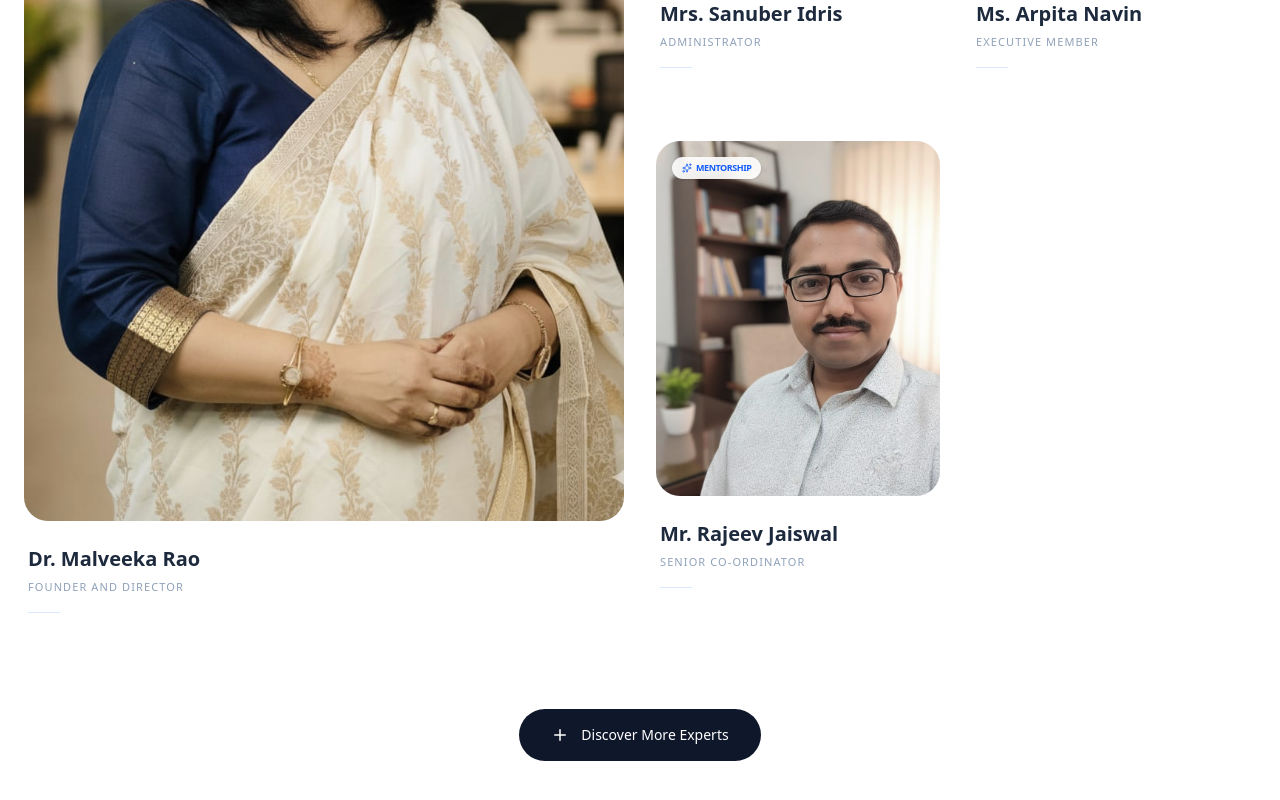
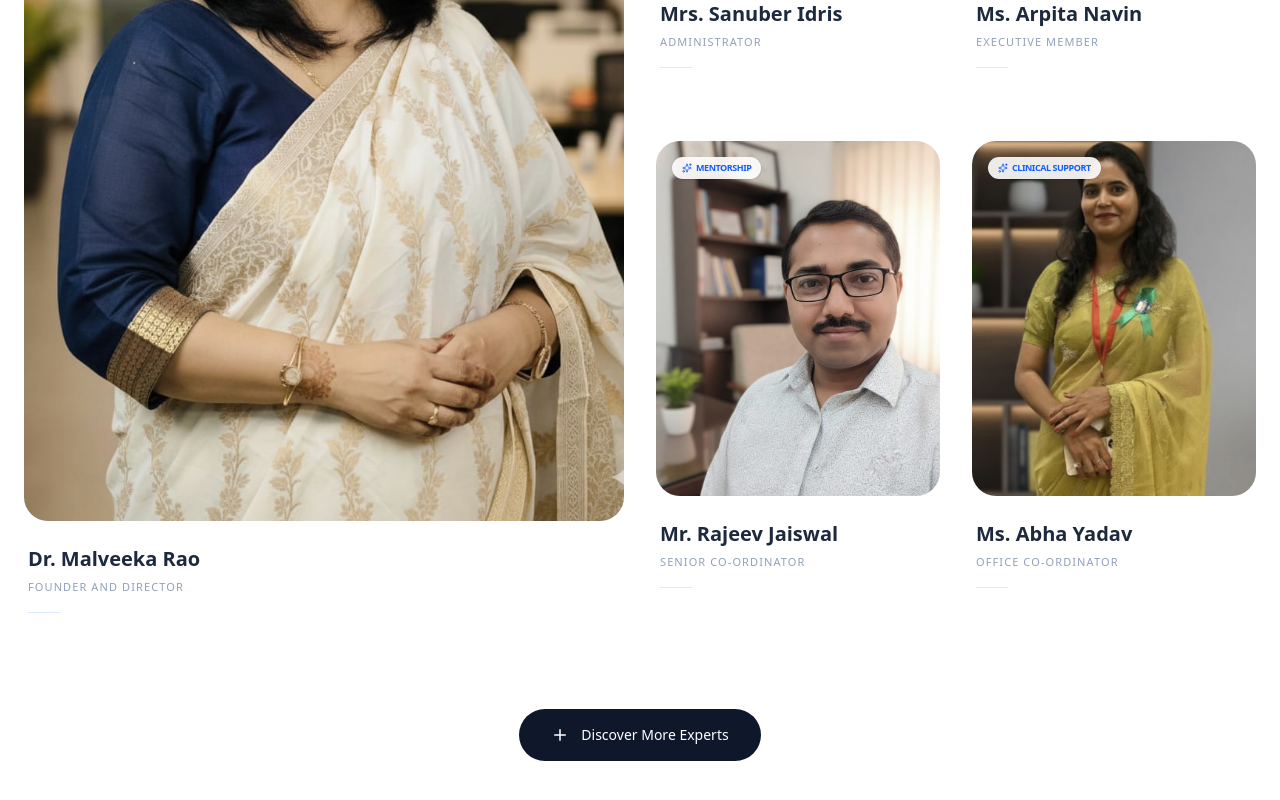
Before and after one commit to aditi73984/astitva-website, a Next.js app: page /team in a window 1280 px wide. Shown: the part 704-1504 px from the top of the page. Built offline with nearby package versions, Linux system fonts and the light colour scheme.

Commit message:
Team page updated

```diff
--- a/app/team/page.tsx
+++ b/app/team/page.tsx
@@ -36,12 +36,12 @@ const TeamSection: React.FC = () => {
       img: "/images/team5.jpeg",
       tagline: "Mentorship"
     },
-    // {
-    //   name: "Ms. Abha Yadav",
-    //   role: "Office Co-ordinator",
-    //   img: "/images/team6.png",
-    //   tagline: "Clinical Support"
-    // },
+    {
+      name: "Ms. Abha Yadav",
+      role: "Office Co-ordinator",
+      img: "/images/team6.png",
+      tagline: "Clinical Support"
+    },
 
   ];
 
```
